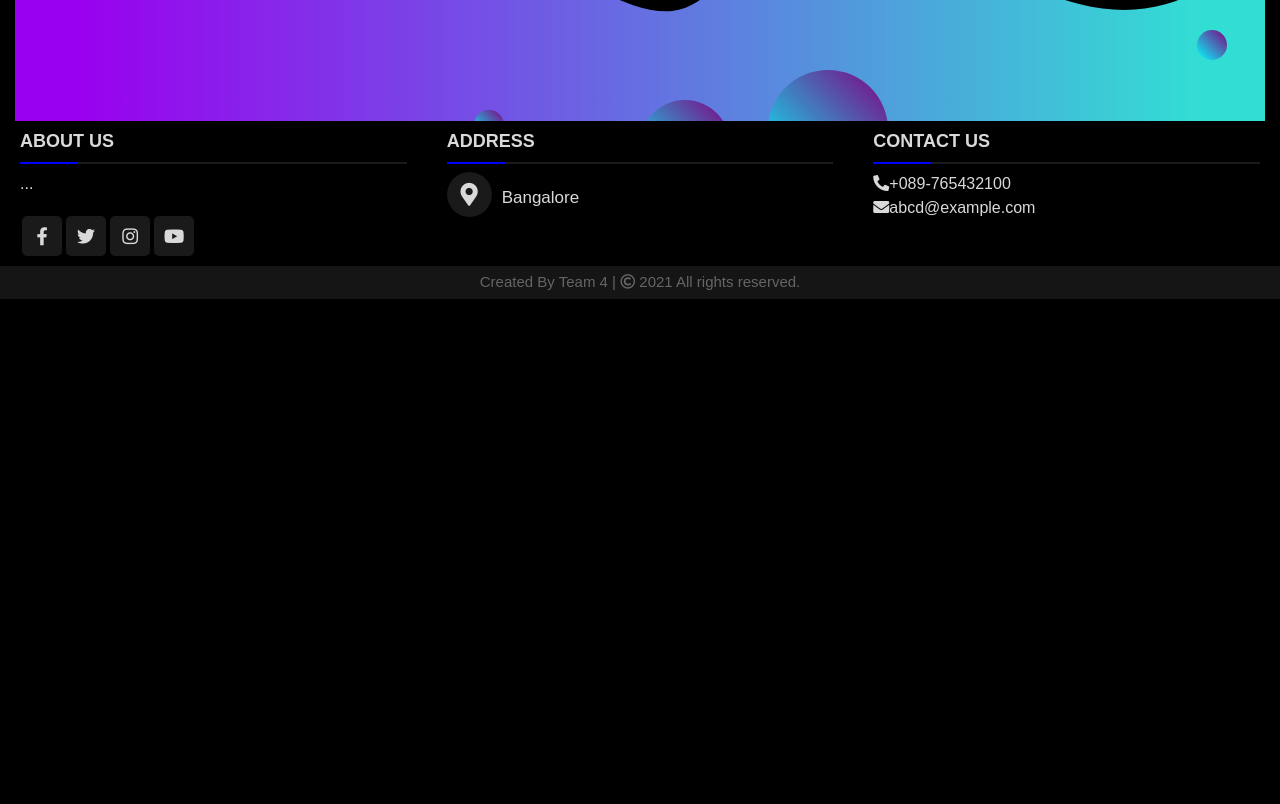
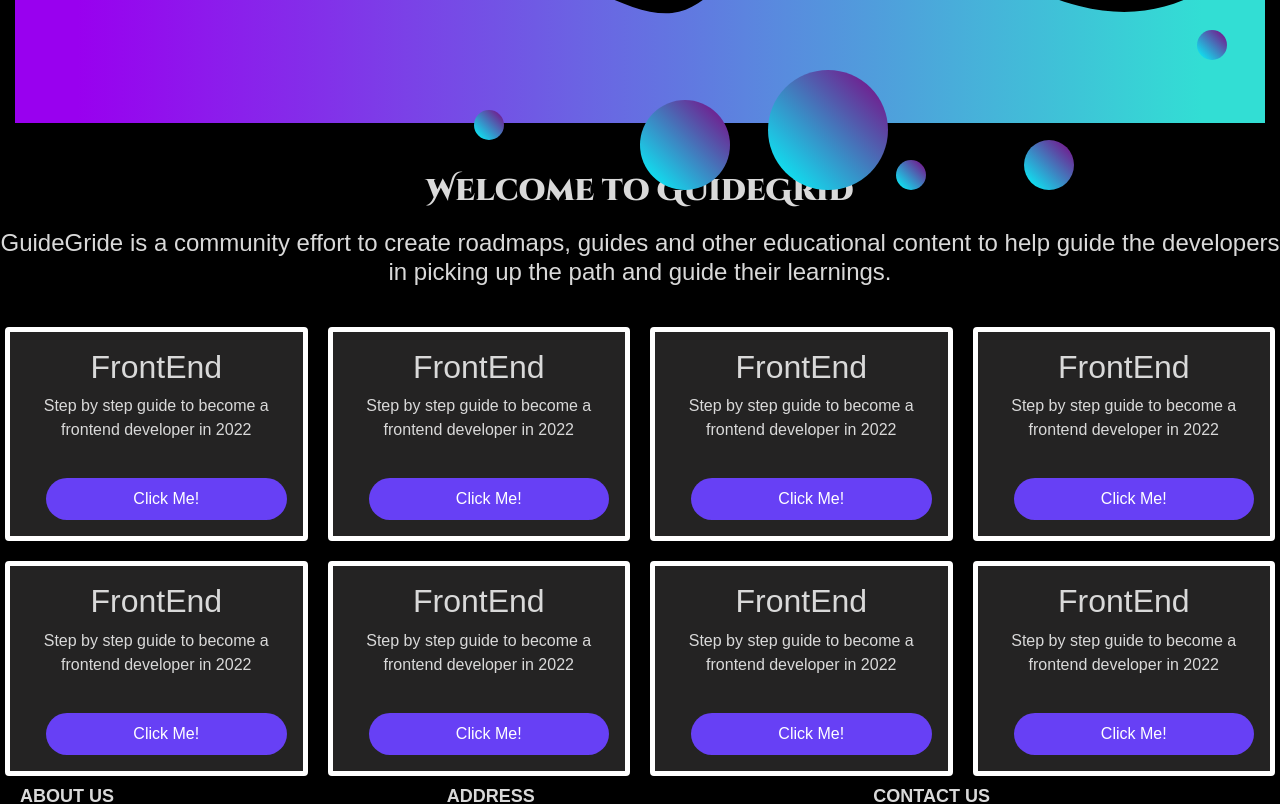
Before and after one commit to RISHABH175/Roadmaps, a Vue app: page /home in a window 1280 px wide. Shown: the part 660-1464 px from the top of the page. Before the commit the page ends 959 px from the top, so only its background shows below. Built offline with nearby package versions, Linux system fonts and the light colour scheme; a web font is replaced by a local one.

Commit message:
Updated Home

```diff
--- a/src/components/Home.vue
+++ b/src/components/Home.vue
@@ -1,11 +1,10 @@
 <template>
   <div class="main">
     <header>
-      <a class="logo" href="/home"><h1>Roadmaps</h1></a>
+      <a class="logo" href="/home"><h1 class="logo">GUIDEGRID</h1></a>
       <nav>
         <ul class="nav__links">
           <li><a href="/home">Home</a></li>
-          <li><a @click="$router.push({ path: '/about' })"> About Us </a></li>
           <li>
             <a @click="$router.push({ path: '/Privacy' })">Privacy Policy</a>
           </li>
@@ -36,7 +35,6 @@
       <a class="close">&times;</a>
       <div class="overlay__content">
         <li><a href="#">Home</a></li>
-        <li><a href="#">About Us</a></li>
         <li><a href="#">Privacy Policy</a></li>
         <li><a href="#">Terms and Conditions</a></li>
         <li><a href="#">Disclaimer</a></li>
@@ -51,7 +49,7 @@
           style="margin-top: 150px"
         />
 
-        <h3>About this site</h3>
+        <h5 style="font-size:30px">Best Place For Your Career Growth</h5>
         <svg
           width="100%"
           height="100%"
@@ -59,6 +57,7 @@
           viewBox="0 0 1440 400"
           xmlns="http://www.w3.org/2000/svg"
           class="transition duration-300 ease-in-out delay-150"
+
         >
           <defs>
             <linearGradient id="gradient" x1="0%" y1="50%" x2="100%" y2="50%">
@@ -89,6 +88,73 @@
         <span></span>
         <span></span>
       </div>
+    </div>
+    <div style="margin-top:50px">
+      <h3 style="margin-bottom:20px">Welcome to GuideGrid</h3>
+      <h4 style="margin-bottom:40px">GuideGride is a community effort to create roadmaps, guides and other educational content to help guide the developers in picking up the path and guide their learnings.</h4>
+      <div class="row">
+  <div class="column">
+    <div class="card">
+      <h2>FrontEnd</h2>
+      <p>Step by step guide to become a frontend developer in 2022</p>
+      <button>Click Me!</button>
+    </div>
+  </div>
+  <div class="column">
+    <div class="card">
+      <h2>FrontEnd</h2>
+      <p>Step by step guide to become a frontend developer in 2022</p>
+      <button>Click Me!</button>
+    </div>
+  </div>
+  <div class="column">
+    <div class="card">
+      <h2>FrontEnd</h2>
+      <p>Step by step guide to become a frontend developer in 2022</p>
+      <button>Click Me!</button>
+    </div>
+  </div>
+  <div class="column">
+    <div class="card">
+      <h2>FrontEnd</h2>
+      <p>Step by step guide to become a frontend developer in 2022</p>
+      <button>Click Me!</button>
+    </div>
+  </div>
+
+
+</div>
+      <div class="row" style="margin-top:20px">
+  <div class="column">
+    <div class="card">
+      <h2>FrontEnd</h2>
+      <p>Step by step guide to become a frontend developer in 2022</p>
+      <button>Click Me!</button>
+    </div>
+  </div>
+  <div class="column">
+    <div class="card">
+      <h2>FrontEnd</h2>
+      <p>Step by step guide to become a frontend developer in 2022</p>
+      <button>Click Me!</button>
+    </div>
+  </div>
+  <div class="column">
+    <div class="card">
+      <h2>FrontEnd</h2>
+      <p>Step by step guide to become a frontend developer in 2022</p>
+      <button>Click Me!</button>
+    </div>
+  </div>
+  <div class="column">
+    <div class="card">
+      <h2>FrontEnd</h2>
+      <p>Step by step guide to become a frontend developer in 2022</p>
+      <button>Click Me!</button>
+    </div>
+  </div>
+
+</div>
     </div>
     <footer>
       <div class="main-content">
@@ -131,7 +197,7 @@
         <center>
           <span class="credit">Created By Team 4 <a href="#"></a> | </span>
           <span class="far fa-copyright"></span
-          ><span> 2021 All rights reserved.</span>
+          ><span> 2022 All rights reserved.</span>
         </center>
       </div>
     </footer>
@@ -178,6 +244,75 @@ export default {
 </script>
 
 <style>
+@import url('https://fonts.googleapis.com/css2?family=Cinzel+Decorative:wght@900&display=swap');
+h3 {
+font-size: 30px;
+text-align: center;
+   font-family: 'Cinzel Decorative', cursive;
+
+}
+
+h4{
+   text-align: center;
+}
+button {
+  margin-left:20px;
+  margin-top:20px;
+  padding: 9px 25px;
+  background-color: rgb(103, 64, 245);
+  color: white;
+  border: none;
+  border-radius: 50px;
+  cursor: pointer;
+  transition: background-color 0.3s ease 0s;
+  white-space: nowrap;
+}
+.column {
+  float: left;
+  width: 25%;
+  padding: 0 10px;
+}
+
+/* Remove extra left and right margins, due to padding in columns */
+.row {margin: 0 -5px;}
+
+/* Clear floats after the columns */
+.row:after {
+  content: "";
+  display: table;
+  clear: both;
+}
+
+/* Style the counter cards */
+.card {
+  z-index: 10;
+  position:relative;
+  box-shadow: 0 4px 8px 0 rgba(0, 0, 0, 0.2); /* this adds the "card" effect */
+  padding: 16px;
+  text-align: center;
+  border: 5px solid  white;
+  background-color: rgb(36, 35, 35);
+  color: white;
+}
+
+/* Responsive columns - one column layout (vertical) on small screens */
+@media screen and (max-width: 600px) {
+  .column {
+    width: 100%;
+    display: block;
+    margin-bottom: 20px;
+  }
+}
+
+
+
+@import url('https://fonts.googleapis.com/css2?family=Audiowide&display=swap');
+
+h1{
+    font-family: 'Cinzel Decorative', cursive;
+    text-align: center;
+
+}
 header {
   display: flex;
   width: 100%;
@@ -192,12 +327,19 @@ header {
 .logo {
   cursor: pointer;
   text-decoration: none;
+ font-family: 'Audiowide', cursive;
+ font-size: 30px;
 }
 .logo:hover {
   cursor: pointer;
   text-decoration: none;
+  font-family: 'Audiowide', cursive;
+  font-size: 30px;
 }
-
+a
+{
+    text-decoration: none;
+}
 .nav__links a,
 .cta,
 .overlay__content a {
@@ -312,6 +454,17 @@ header {
 }
 
 @media only screen and (max-width: 800px) {
+  header {
+  display: flex;
+  flex-direction: row;
+  width: 100%;
+  height: 70px;
+  justify-content: space-between;
+  align-items: center;
+  padding: 20px 5%;
+  background-color: black;
+  position: fixed;
+}
   .nav__links,
   .cta {
     display: none;
@@ -355,7 +508,8 @@ header {
   color: #202020;
 }
 footer {
-  position: absolute;
+  position:relative;
+  bottom: 0;
   margin: auto;
   width: 100%;
   background: black;
@@ -389,7 +543,7 @@ footer {
   content: "";
   height: 2px;
   width: 15%;
-  background: blue;
+  background: rgb(103, 64, 245);
   top: -10px;
 }
 .left .content p {
```
